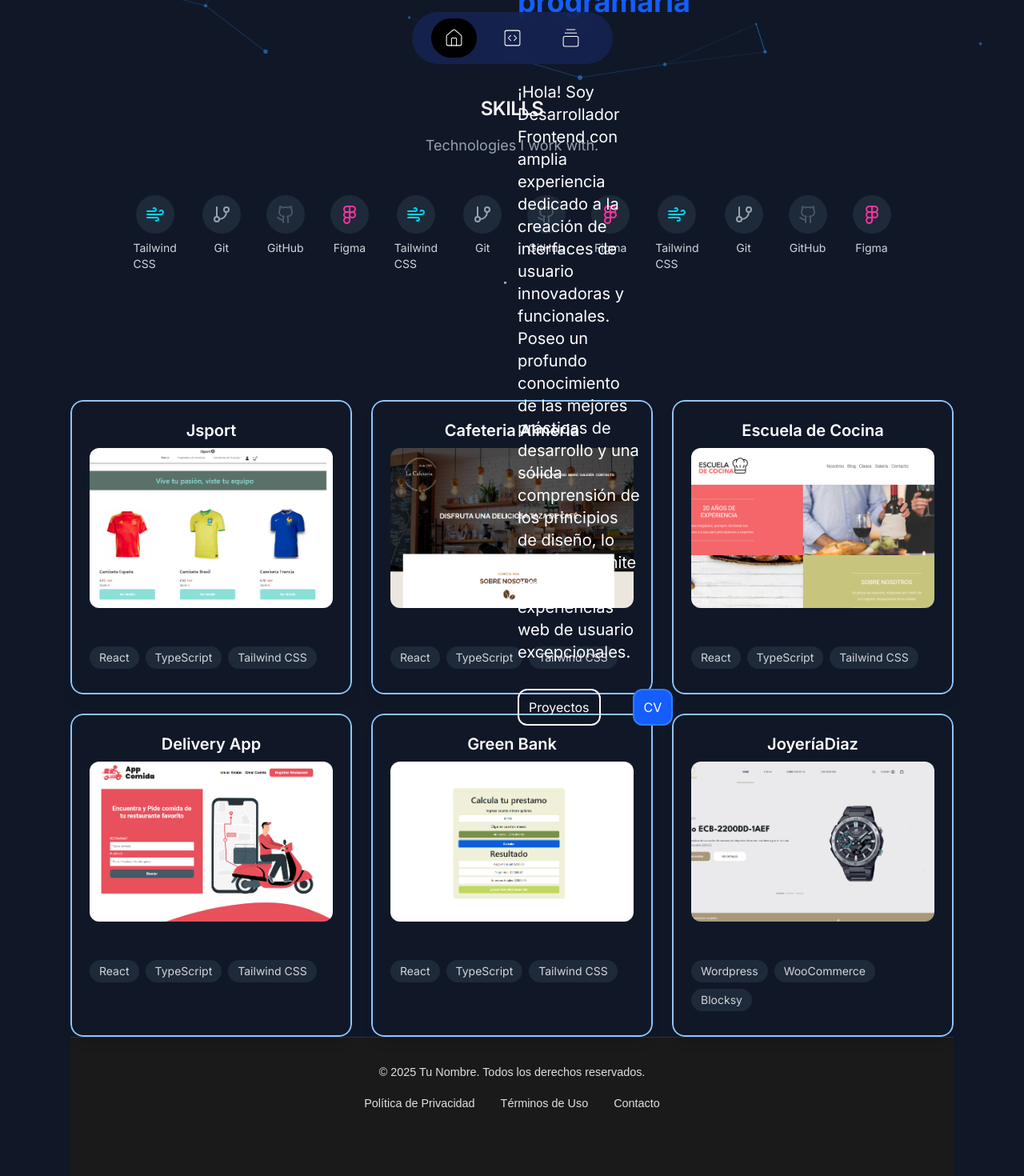
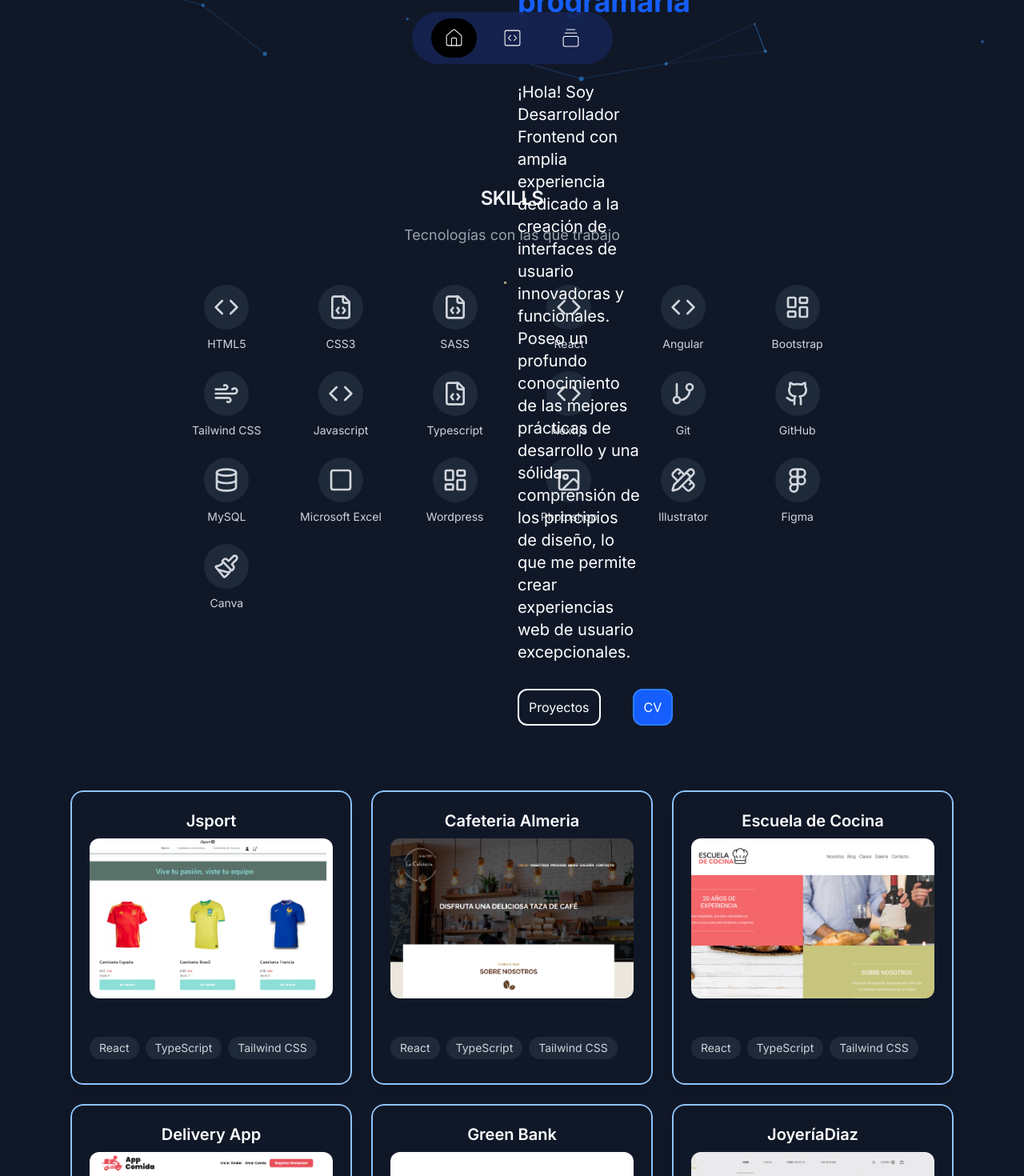
Before and after one commit to JulianSantanatoglia/portfolio, a Next.js app: page / in a window 1280 px wide. Shown: the part 680-2150 px from the top of the page at 80% size. Built offline with nearby package versions, Linux system fonts and the light colour scheme.

Commit message:
arreglando mediaquerys

```diff
--- a/components/footer.tsx
+++ b/components/footer.tsx
@@ -1,29 +1,36 @@
 const Footer = () => {
   return (
-    <footer style={{
-      backgroundColor: '#1a1a1a',
-      color: '#e0e0e0',
-      padding: '2rem 0',
-      textAlign: 'center',
-      fontFamily: 'sans-serif',
-      fontSize: '0.9rem',
-      borderTop: '1px solid #333'
-    }}>
-      <div style={{ maxWidth: '800px', margin: '0 auto' }}>
-        <p>&copy; {new Date().getFullYear()} Tu Nombre. Todos los derechos reservados.</p>
-        <nav style={{ marginTop: '1rem' }}>
-          <a href="/politica-privacidad" style={{ color: '#e0e0e0', textDecoration: 'none', margin: '0 1rem' }}>Política de Privacidad</a>
-          <a href="/terminos-uso" style={{ color: '#e0e0e0', textDecoration: 'none', margin: '0 1rem' }}>Términos de Uso</a>
-          <a href="/contacto" style={{ color: '#e0e0e0', textDecoration: 'none', margin: '0 1rem' }}>Contacto</a>
+    <footer className="bg-gray-900 text-gray-200 py-8 text-center border-t border-gray-800 font-sans text-sm">
+      <div className="max-w-4xl mx-auto px-4">
+        <p>&copy; {new Date().getFullYear()} Julian Santanatoglia. Todos los derechos reservados.</p>
+        <nav className="mt-4">
+          <a href="/politica-privacidad" className="text-gray-200 no-underline mx-4">Política de Privacidad</a>
+          <a href="/terminos-uso" className="text-gray-200 no-underline mx-4">Términos de Uso</a>
+          <a href="/contacto" className="text-gray-200 no-underline mx-4">Contacto</a>
         </nav>
-        <div style={{ marginTop: '1.5rem' }}>
-          <a href="https://github.com/tuusuario" target="_blank" rel="noopener noreferrer" style={{ color: '#e0e0e0', margin: '0 0.5rem' }}>
+        <div className="mt-6">
+          <a
+            href="https://github.com/tuusuario"
+            target="_blank"
+            rel="noopener noreferrer"
+            className="text-gray-200 mx-2"
+          >
             <i className="fab fa-github"></i>
           </a>
-          <a href="https://linkedin.com/in/tuperfil" target="_blank" rel="noopener noreferrer" style={{ color: '#e0e0e0', margin: '0 0.5rem' }}>
+          <a
+            href="https://linkedin.com/in/tuperfil"
+            target="_blank"
+            rel="noopener noreferrer"
+            className="text-gray-200 mx-2"
+          >
             <i className="fab fa-linkedin"></i>
           </a>
-          <a href="https://twitter.com/tuusuario" target="_blank" rel="noopener noreferrer" style={{ color: '#e0e0e0', margin: '0 0.5rem' }}>
+          <a
+            href="https://twitter.com/tuusuario"
+            target="_blank"
+            rel="noopener noreferrer"
+            className="text-gray-200 mx-2"
+          >
             <i className="fab fa-twitter"></i>
           </a>
         </div>
--- a/components/introduction.tsx
+++ b/components/introduction.tsx
@@ -30,7 +30,7 @@ const Introduction = () => {
             ¡Hola! Soy Desarrollador Frontend con amplia experiencia dedicado a la creación de interfaces de usuario innovadoras y funcionales. Poseo un profundo conocimiento de las mejores prácticas de desarrollo y una sólida comprensión de los principios de diseño, lo que me permite crear experiencias web de usuario excepcionales.
             </p>
             <div className='flex item-center justify-center gap-3 md:justify-start md:gap-10'>
-                    <Link href="/portfolio"
+                    <Link href="#portfolio"
                     className='px-3 py-2 transition-all border-2 cursor-pointer text-md w-fit rounded-xl hover:shadow-xl hover:shadow-white/50'>
                         Proyectos
                     </Link>
--- a/components/skills.tsx
+++ b/components/skills.tsx
@@ -1,45 +1,51 @@
 "use client";
 
 import React from 'react';
-import { Wind, GitBranch, Github, Figma } from 'lucide-react';
+import { Wind, GitBranch, Github, Figma, Code, FileCode, LayoutDashboard, Database, Image, PencilRuler, Paintbrush, Square } from 'lucide-react';
 
 const Skills = () => {
     const skills = [
+        { name: 'HTML5', icon: <Code className="h-6 w-6 text-orange-500" /> },
+        { name: 'CSS3', icon: <FileCode className="h-6 w-6 text-blue-500" /> },
+        { name: 'SASS', icon: <FileCode className="h-6 w-6 text-pink-400" /> },
+        { name: 'React', icon: <Code className="h-6 w-6 text-blue-300" /> },
+        { name: 'Angular', icon: <Code className="h-6 w-6 text-red-600" /> },
+        { name: 'Bootstrap', icon: <LayoutDashboard className="h-6 w-6 text-purple-600" /> },
         { name: 'Tailwind CSS', icon: <Wind className="h-6 w-6 text-cyan-400" /> },
+        { name: 'Javascript', icon: <Code className="h-6 w-6 text-yellow-500" /> },
+        { name: 'Typescript', icon: <FileCode className="h-6 w-6 text-blue-700" /> },
+        { name: 'Next.js', icon: <Code className="h-6 w-6 text-gray-800" /> },
         { name: 'Git', icon: <GitBranch className="h-6 w-6 text-gray-400" /> },
         { name: 'GitHub', icon: <Github className="h-6 w-6 text-gray-600" /> },
+        { name: 'MySQL', icon: <Database className="h-6 w-6 text-blue-800" /> },
+        { name: 'Microsoft Excel', icon: <Square className="h-6 w-6 text-green-600" /> },
+        { name: 'Wordpress', icon: <LayoutDashboard className="h-6 w-6 text-blue-400" /> },
+        { name: 'Photoshop', icon: <Image className="h-6 w-6 text-blue-500" /> },
+        { name: 'Illustrator', icon: <PencilRuler className="h-6 w-6 text-orange-600" /> },
         { name: 'Figma', icon: <Figma className="h-6 w-6 text-pink-500" /> },
-        { name: 'Tailwind CSS', icon: <Wind className="h-6 w-6 text-cyan-400" /> },
-        { name: 'Git', icon: <GitBranch className="h-6 w-6 text-gray-400" /> },
-        { name: 'GitHub', icon: <Github className="h-6 w-6 text-gray-600" /> },
-        { name: 'Figma', icon: <Figma className="h-6 w-6 text-pink-500" /> },
-        { name: 'Tailwind CSS', icon: <Wind className="h-6 w-6 text-cyan-400" /> },
-        { name: 'Git', icon: <GitBranch className="h-6 w-6 text-gray-400" /> },
-        { name: 'GitHub', icon: <Github className="h-6 w-6 text-gray-600" /> },
-        { name: 'Figma', icon: <Figma className="h-6 w-6 text-pink-500" /> },
+        { name: 'Canva', icon: <Paintbrush className="h-6 w-6 text-blue-600" /> },
     ];
-    //
 
     return (
-        <div className="bg-gray-900 text-gray-300"> {/* Dark background for futuristic feel */}
+        <div id="skills-section" className="bg-gray-900 text-gray-300 py-16 my-12"> {/* Añadimos py-16 y my-12 */}
             <div className="max-w-4xl mx-auto px-4 sm:px-6 lg:px-8">
                 <div className="text-center">
                     <h2 className="text-2xl font-semibold tracking-tight uppercase text-gray-100 mb-4">
                         Skills
                     </h2>
                     <p className="text-lg text-gray-400">
-                        Technologies I work with.
+                        Tecnologías con las que trabajo
                     </p>
                 </div>
 
-                <div className="mt-12 flex justify-center">
-                    <ul className="flex space-x-8">
+                <div className="mt-12">
+                    <ul className="grid grid-cols-2 sm:grid-cols-3 md:grid-cols-4 lg:grid-cols-6 gap-6 justify-items-center"> {/* Cambiamos a grid */}
                         {skills.map((skill, index) => (
                             <li key={index} className="flex flex-col items-center">
                                 <div className="p-3 rounded-full bg-gray-800 hover:bg-gray-700 transition-colors duration-300">
-                                    {skill.icon}
+                                    {React.cloneElement(skill.icon, { className: "h-8 w-8" })} {/* Aumentamos el tamaño de los iconos */}
                                 </div>
-                                <span className="mt-2 text-sm">{skill.name}</span>
+                                <span className="mt-2 text-sm text-center">{skill.name}</span> {/* Centramos el texto */}
                             </li>
                         ))}
                     </ul>
--- a/data.tsx
+++ b/data.tsx
@@ -123,15 +123,15 @@ export const itemsNavbar = [
     },
     {
         id: 2,
-        title: "User",
+        title: "Skills",
         icon: <CodeSquare size={25} color="#fff" strokeWidth={1} />,
-        link: "/about-me",
+        link: "#skills-section",
     },
     {
         id: 3,
         title: "GalleryVerticalEnd",
         icon: <GalleryVerticalEnd size={25} color="#fff" strokeWidth={1} />,
-        link: "/portfolio",
+        link: "#portfolio",
     },
 ];
 
--- a/src/app/page.tsx
+++ b/src/app/page.tsx
@@ -21,7 +21,7 @@ export default function Home() {
           <Skills />
           <CoverParticles />
           {/* PORTFOLIO */}
-          <div className="bg-gray-900flex gap-25 w-full max-w-6xl px-4 pb-40 mx-auto mt-40 md:pb-0 md:px-6 ">
+          <div id="portfolio" className="bg-gray-900 flex gap-25 w-full max-w-6xl px-4 pb-40 mx-auto mt-40 md:pb-0 md:px-6">
             <div className="grid grid-cols-1 md:grid-cols-2 lg:grid-cols-3 gap-6">
               {projects.map((project, index) => (
                 <ProjectCard
@@ -34,8 +34,9 @@ export default function Home() {
                 />
               ))}
           </div>
+
+          </div>
           <Footer />
-          </div>
       </main>
     </>
   );
```
